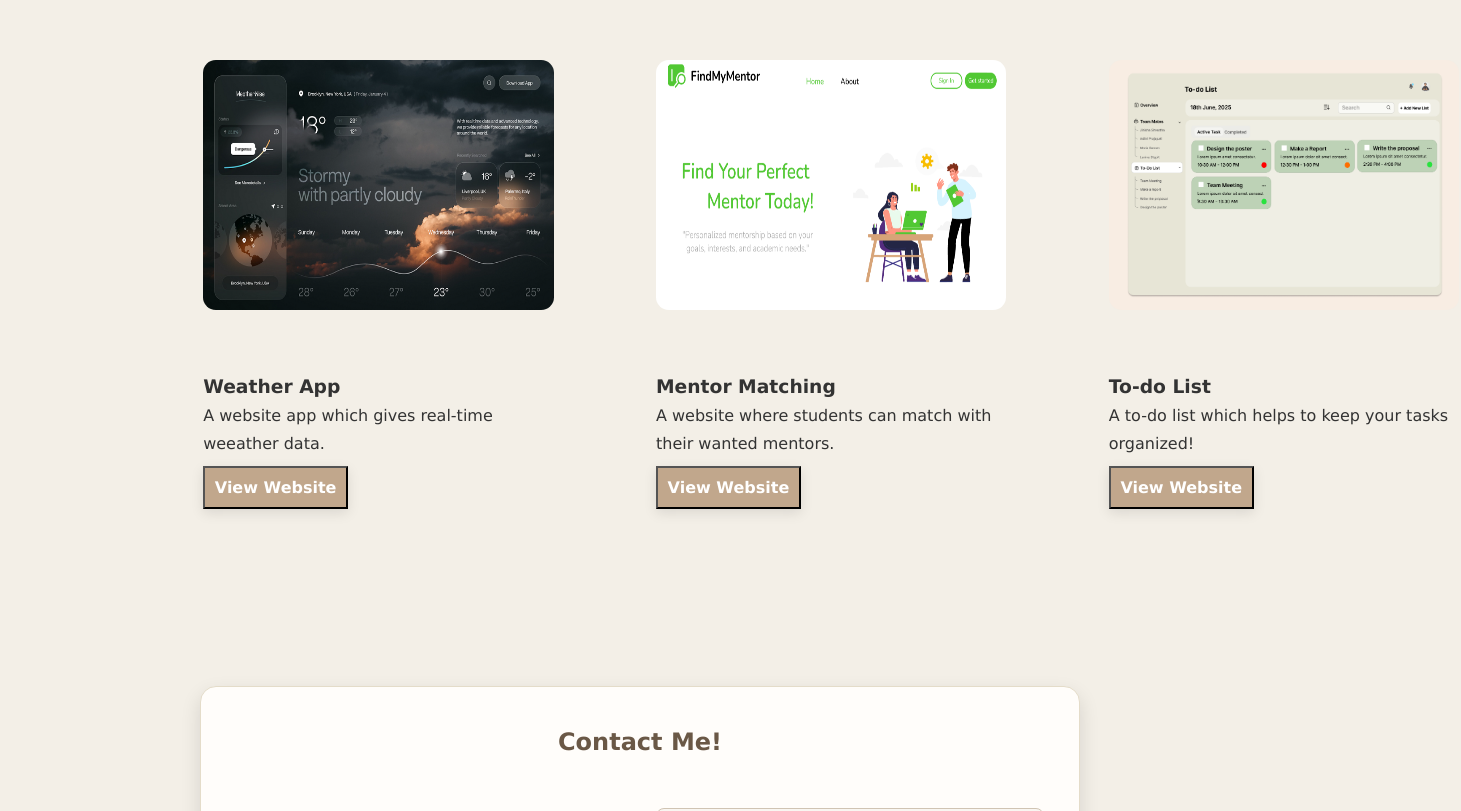
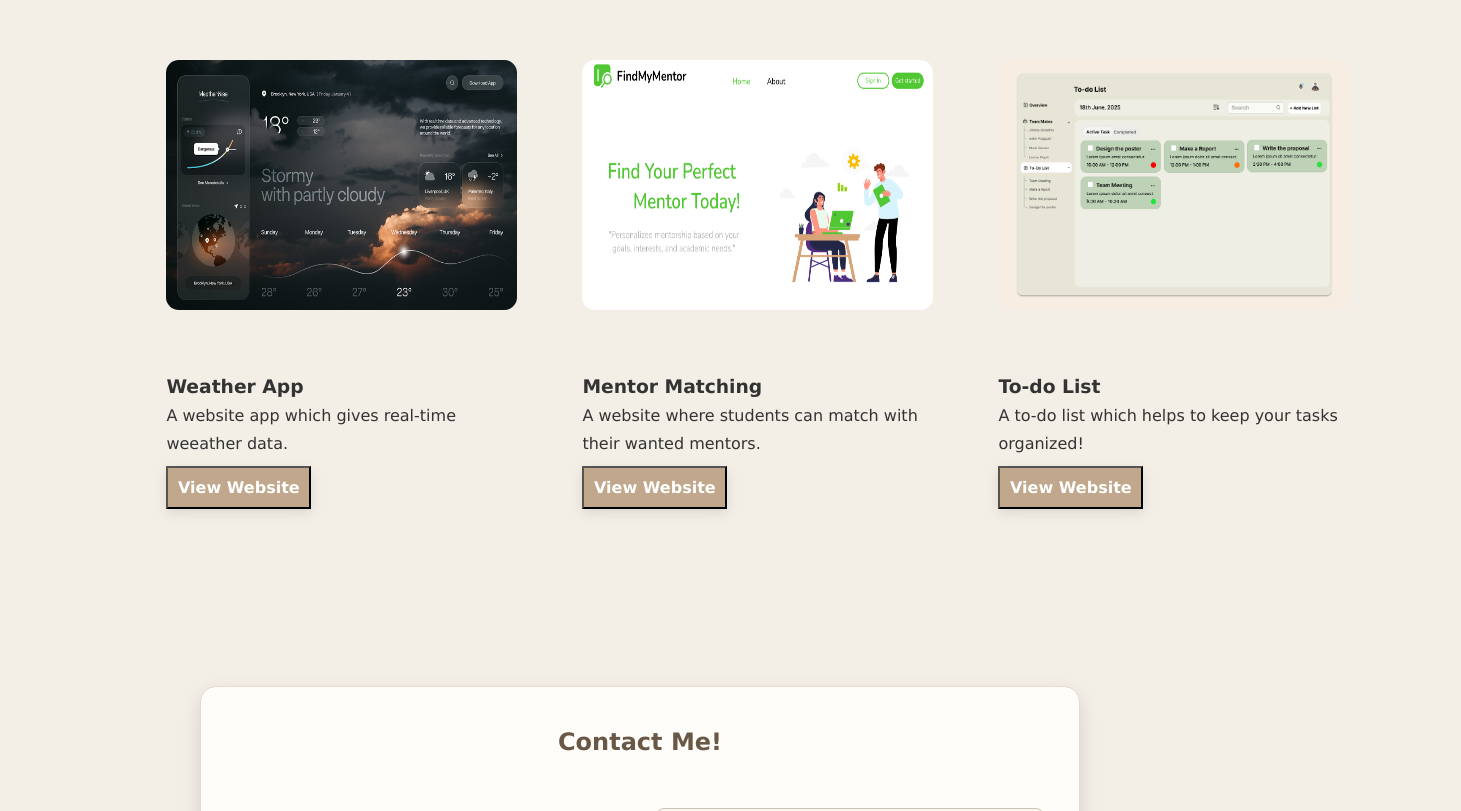
Before and after one commit to jini-sha/fullStackTutorial, a plain HTML site: page index.html in a window 1280 px wide. Shown: the part 996-1807 px from the top of the page, 1461 px wide, since content can reach past the window. Drawn offline with Linux system fonts and the light colour scheme.

Commit message:
fix: fixed css a bit

```diff
--- a/style.css
+++ b/style.css
@@ -86,7 +86,7 @@ form{
 }
 .project-card{
     width:22rem;
-    margin-left:6.3rem;
+    margin-left:4rem;
 }
 
 #form {
```
